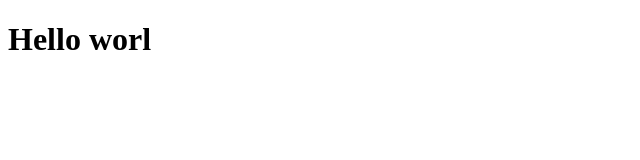
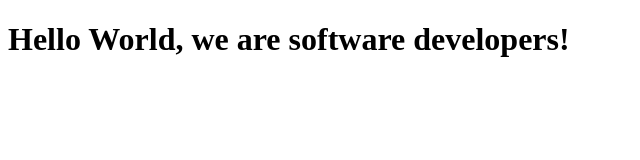
Before and after one commit to leopiresgoss/microverse-trials-elio-leo, a plain HTML site: page fcc-test-suite-template-master/index.html in a window 1280 px wide. Shown: the whole page, without its empty margins (0-640 px from the left). Drawn offline with Linux system fonts and the light colour scheme.

Commit message:
Modify Hello H1

```diff
--- a/fcc-test-suite-template-master/index.html
+++ b/fcc-test-suite-template-master/index.html
@@ -8,7 +8,7 @@
 
   <body>
     <script src="https://cdn.freecodecamp.org/testable-projects-fcc/v1/bundle.js"></script>
-    <h1>Hello worl</h1>
+    <h1>Hello World, we are software developers!</h1>
     <!--
 
     Hello Camper!
```
